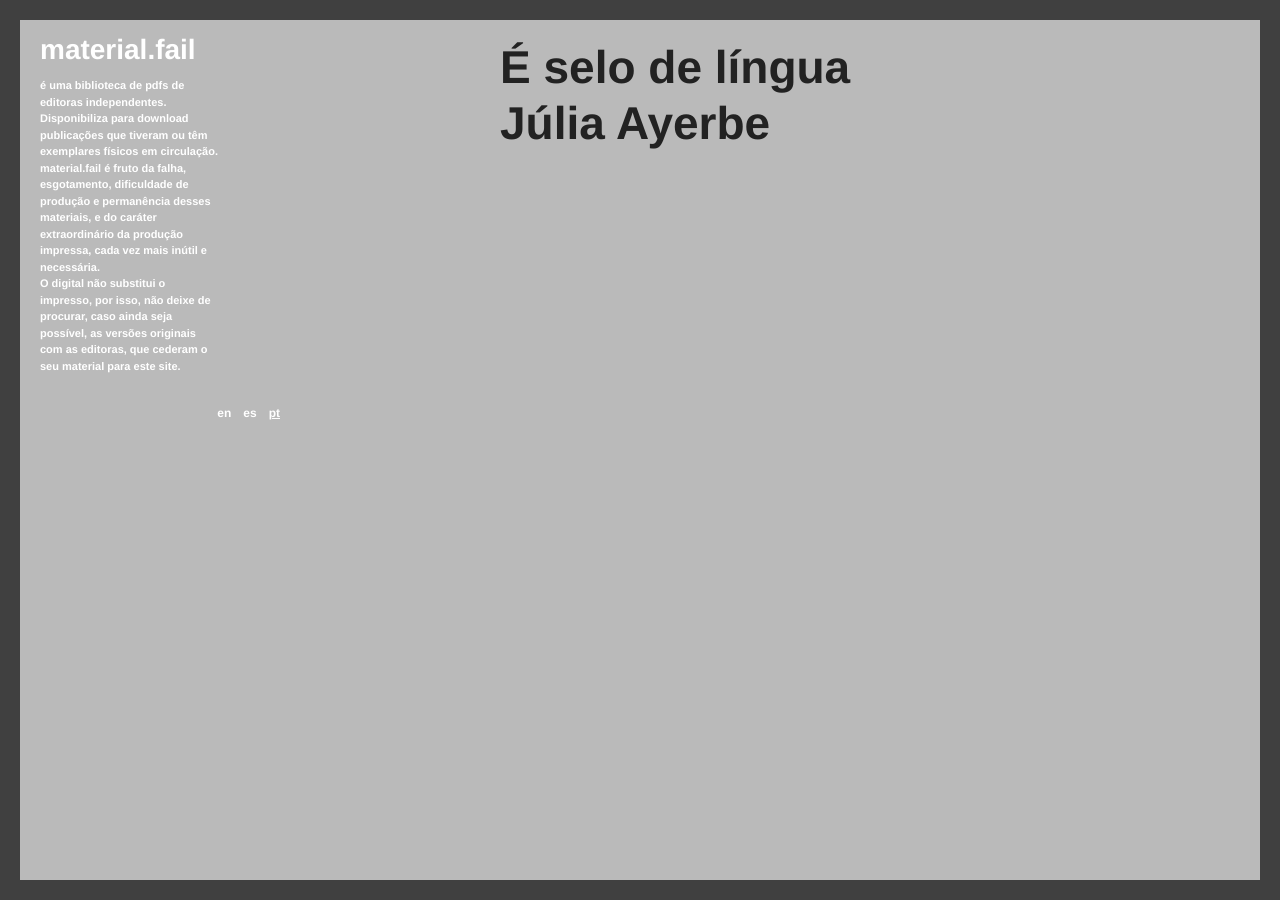
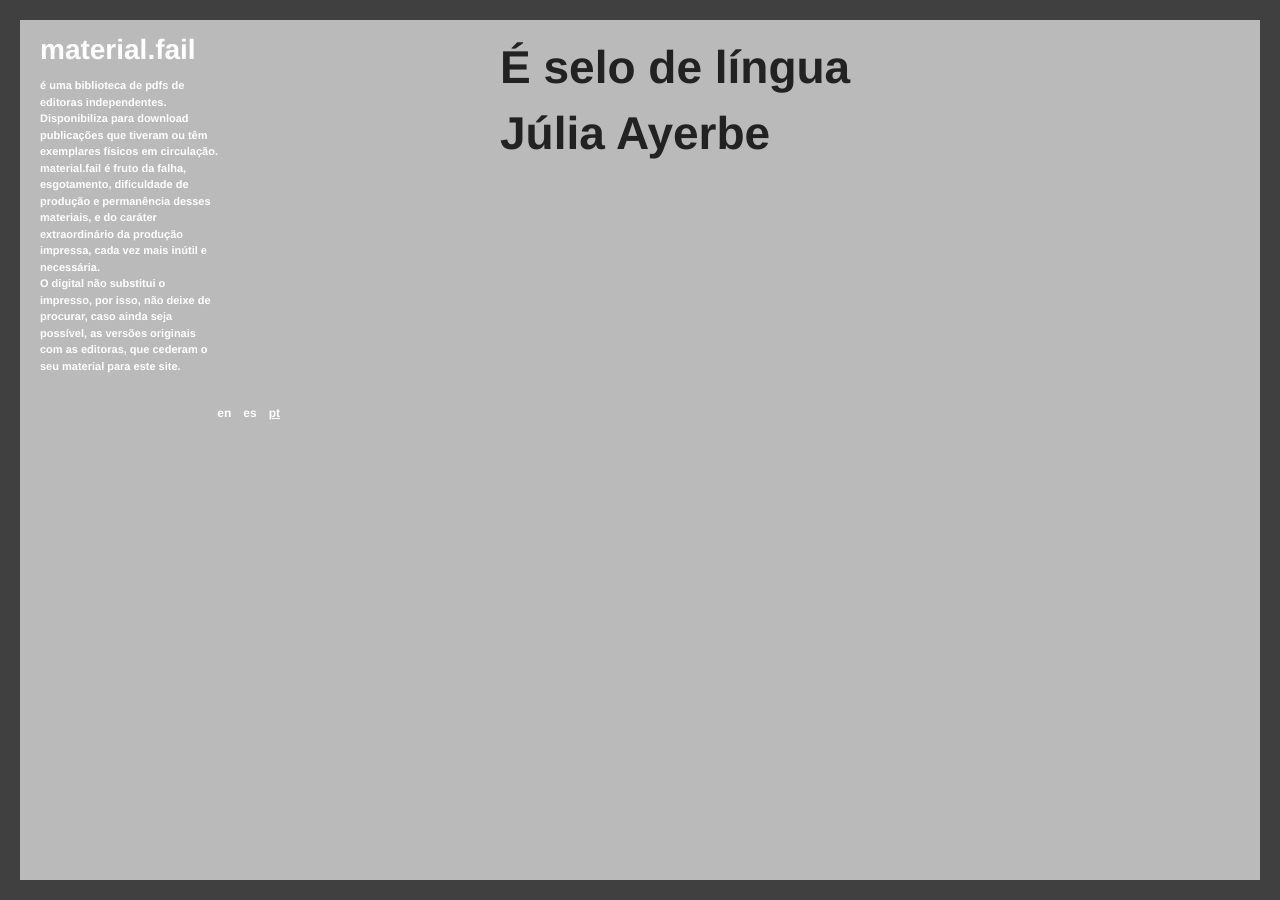
Before and after one commit to material-fail/material.fail, a Jekyll site: the page built from _pages/index.md, in a window 1280 px wide. Built offline with Jekyll 4.4.1, drawn with Linux system fonts in a browser that asks for light colours; nearby versions of some CDN libraries.

Commit message:
fixes ghost <li> in hacked alphabetical lists. adjusts li spacings

```diff
--- a/_layouts/home.html
+++ b/_layouts/home.html
@@ -49,9 +49,11 @@
             <ul>
             {% for pubobj in pubsobjslist %}
               {% assign pubdata = pubobj | split:"√" %}
+              {% if pubdata[2] %}
                 <li>
                   <a href="{{ site.baseurl }}{{ pubdata[1] }}">{{ pubdata[2] }}</a>
                 </li>
+              {% endif %}
             {% endfor %}
 
             </ul>
@@ -70,9 +72,11 @@
             <ul>
             {% for bookobj in booksobjslist %}
               {% assign bookdata = bookobj | split:"√" %}
+              {% if bookdata[2] %}
                 <li>
                   <a href="{{ bookdata[1] }}" target="_blank">{{ bookdata[2] }}</a>
                 </li>
+              {% endif %}
             {% endfor %}
             </ul>
           {% endif %}
--- a/css/main.scss
+++ b/css/main.scss
@@ -129,13 +129,10 @@
     li {
       font-size: 0.8 * $LIST-TEXT-SIZE;
       line-height: 1;
+      padding: 10px 0;
 
       @include media-query(DESKTOP) {
         font-size: $LIST-TEXT-SIZE;
-      }
-
-      & + li {
-        margin-top: 10px;
       }
 
       a {
```
Lines whose indentation alone changed are shown as unchanged.
